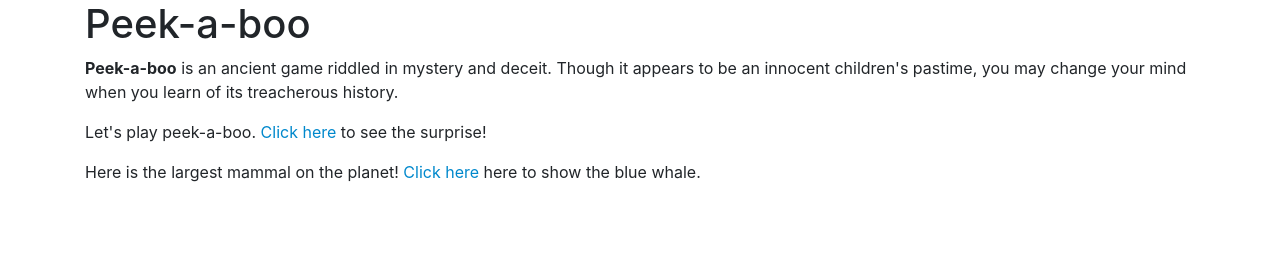
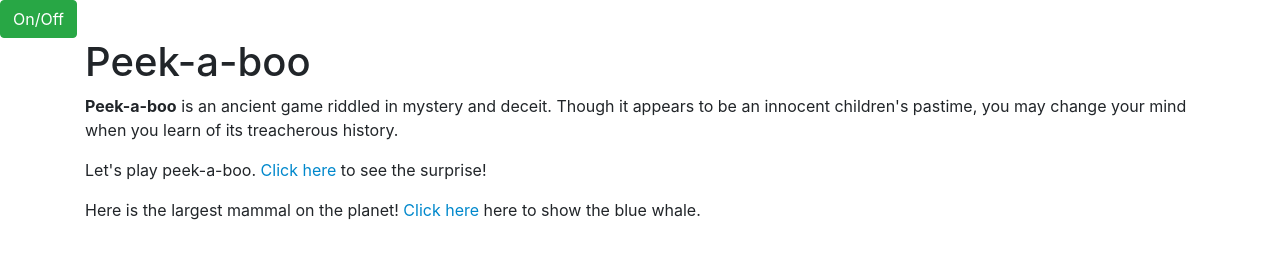
Before and after one commit to davidabutler92/jquery-test-, a plain HTML site: page index.html in a window 1280 px wide. Drawn offline with Linux system fonts and the light colour scheme.

Commit message:
add button to toggle light and dark background

```diff
--- a/index.html
+++ b/index.html
@@ -7,8 +7,9 @@
     <script src="js/scripts.js"></script>
     <title>Peek-a-boo</title>
   </head>
-  <body>
-    <div class="container">
+  <body >
+    <button class="btn btn-success" id="black">On/Off</button>
+      <div class="container">
       <h1>Peek-a-boo</h1>
       <p><strong>Peek-a-boo</strong> is an ancient game riddled in mystery and deceit. Though it appears to be an innocent children's pastime, you may change your mind when you learn of its treacherous history.</p>
       <div id="walrus-hidden">
```
